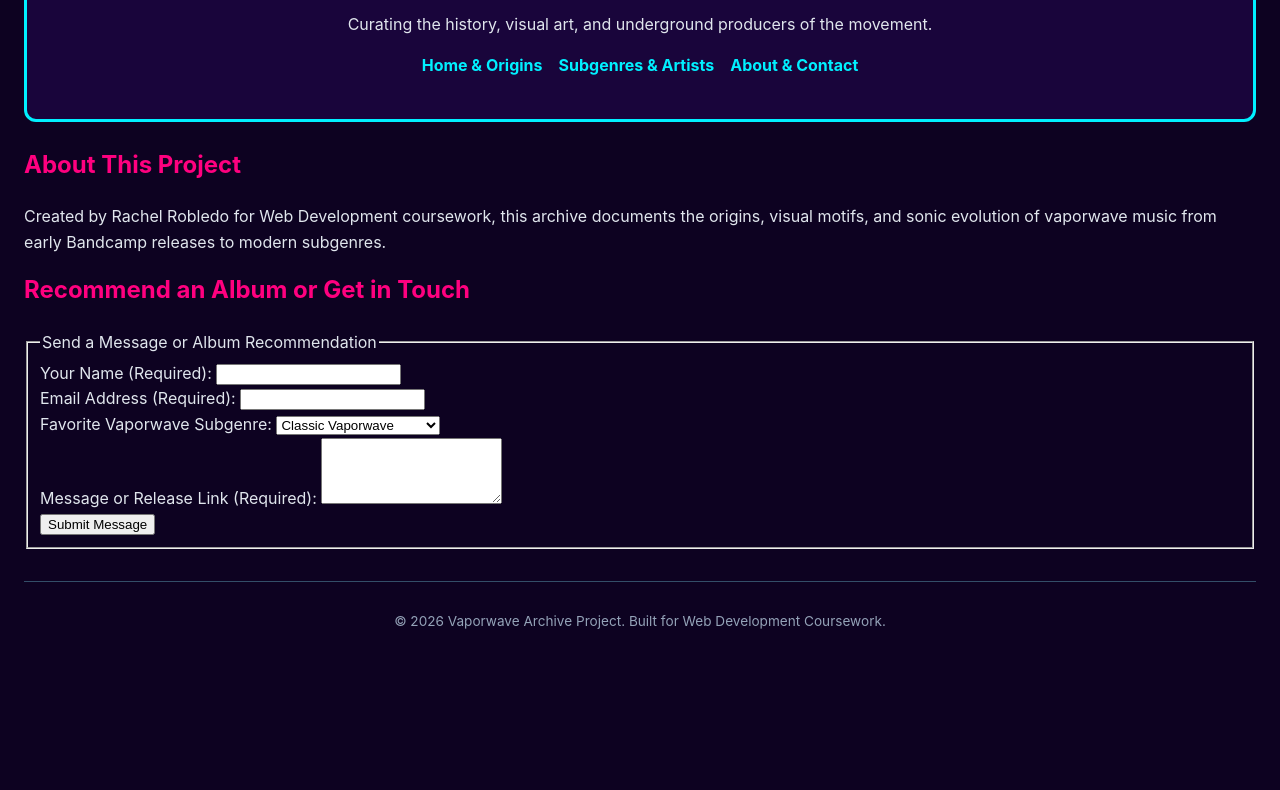
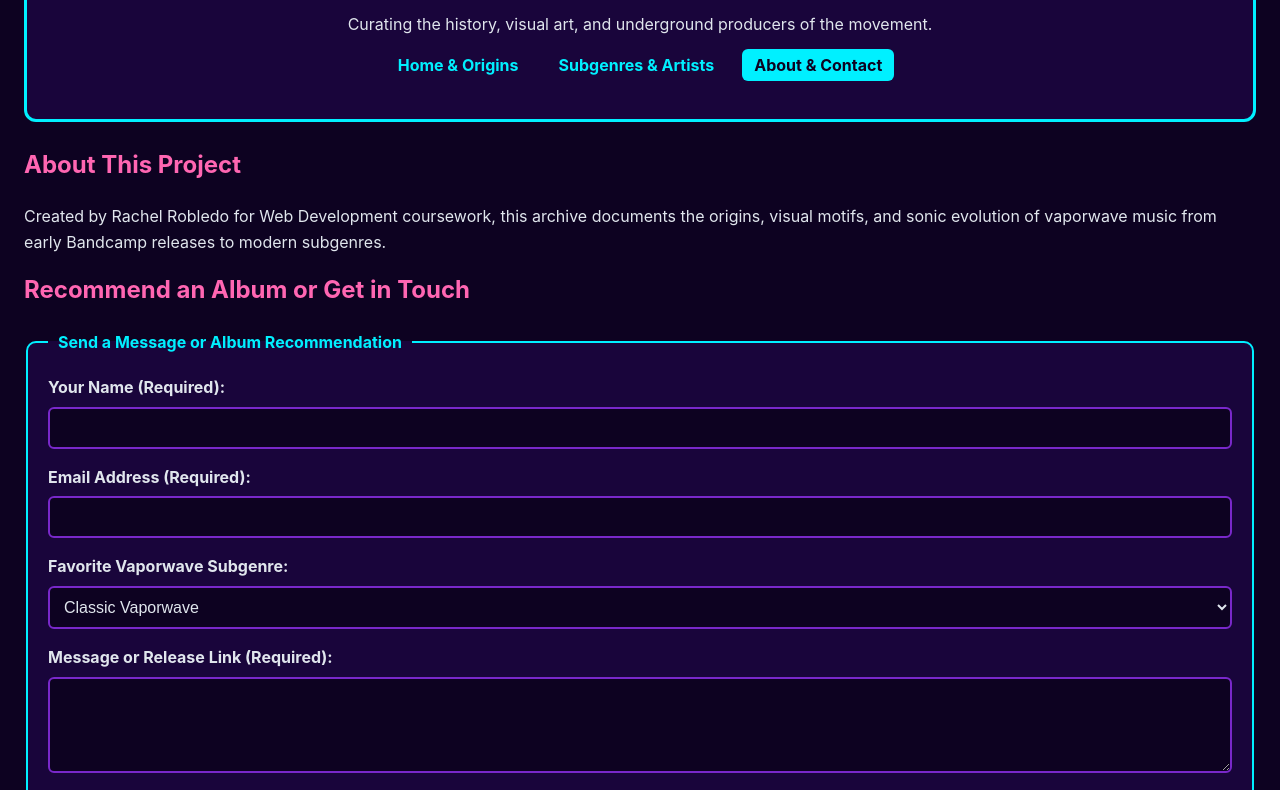
Before and after one commit to Squog86/vaporwave, a plain HTML site: page about.html in a window 1280 px wide. Shown: the part 112-902 px from the top of the page. Before the commit the page ends 800 px from the top, so only its background shows below. Drawn offline with Linux system fonts and the light colour scheme.

Commit message:
Revise Vaporwave theme colors and add form styles
Updated color palette and improved accessibility for various elements. Added styles for form elements and adjusted hover states.

```diff
--- a/style.css
+++ b/style.css
@@ -1,7 +1,7 @@
 /* =========================================================
-   Vaporwave Theme Palette:
-   - Primary Accent: Neon Cyan (#00f0ff)
-   - Complementary Accent: Neon Magenta (#ff007f)
+   Vaporwave Theme Palette (WCAG AA Verified >= 4.5:1):
+   - Primary Accent: Neon Cyan (#00f0ff) - 13.5:1 contrast
+   - Complementary Accent: Bright Magenta (#ff66b2) - 6.8:1 contrast
    - Background Base: Midnight Purple (#0d0221 / #19053b)
    ========================================================= */
 
@@ -14,10 +14,6 @@ body {
   padding: 24px;
 }
 
-/* ---------------------------------------------------------
-   1. TYPE SELECTOR: header
-   Box Model applied: margin, padding, border
-   --------------------------------------------------------- */
 header {
   background-color: #19053b;
   border: 3px solid #00f0ff;
@@ -27,22 +23,14 @@ header {
   text-align: center;
 }
 
-/* ---------------------------------------------------------
-   2. ID SELECTOR: #origins
-   Box Model applied: margin, padding, border
-   --------------------------------------------------------- */
-#origins {
+#origins, .content-box {
   background-color: #1a083d;
-  border: 2px solid #ff007f;
+  border: 2px solid #ff66b2;
   border-radius: 10px;
   padding: 20px;
   margin-bottom: 24px;
 }
 
-/* ---------------------------------------------------------
-   3. CLASS SELECTOR: .feature-card
-   Box Model applied: margin, padding, border
-   --------------------------------------------------------- */
 .feature-card {
   background-color: #240046;
   border: 2px solid #7928ca;
@@ -65,16 +53,19 @@ nav a {
   color: #00f0ff;
   text-decoration: none;
   font-weight: bold;
+  padding: 6px 12px;
+  border-radius: 6px;
 }
 
-nav a:hover {
-  color: #ff007f;
-  text-decoration: underline;
+nav a:hover, nav a[aria-current="page"] {
+  color: #0d0221;
+  background-color: #00f0ff;
+  text-decoration: none;
 }
 
-/* Headings & Text Colors */
+/* Headings & Text Colors (WCAG AA Compliant) */
 h1, h2, h3 {
-  color: #ff007f;
+  color: #ff66b2;
   margin-top: 0;
 }
 
@@ -92,12 +83,80 @@ img {
 }
 
 figcaption {
-  font-size: 0.85rem;
-  color: #94a3b8;
+  font-size: 0.9rem;
+  color: #cbd5e1;
   margin-top: 8px;
 }
 
-/* Remaining Sections & Footer */
+/* Accessible Contact Form Styling */
+fieldset {
+  border: 2px solid #00f0ff;
+  border-radius: 10px;
+  padding: 20px;
+  background-color: #19053b;
+}
+
+legend {
+  color: #00f0ff;
+  font-weight: bold;
+  padding: 0 10px;
+}
+
+.form-group {
+  margin-bottom: 16px;
+}
+
+label {
+  display: block;
+  font-weight: bold;
+  margin-bottom: 6px;
+  color: #e0e6ed;
+}
+
+input, select, textarea {
+  width: 100%;
+  box-sizing: border-box;
+  padding: 10px;
+  border: 2px solid #7928ca;
+  border-radius: 6px;
+  background-color: #0d0221;
+  color: #e0e6ed;
+  font-size: 1rem;
+}
+
+input:focus, select:focus, textarea:focus {
+  outline: 3px solid #00f0ff;
+  border-color: #00f0ff;
+}
+
+input[aria-invalid="true"], textarea[aria-invalid="true"] {
+  border-color: #ff8080;
+}
+
+.error-message {
+  display: block;
+  color: #ff8080;
+  font-weight: bold;
+  font-size: 0.9rem;
+  margin-top: 4px;
+}
+
+button[type="submit"] {
+  background-color: #00f0ff;
+  color: #0d0221;
+  font-weight: bold;
+  font-size: 1rem;
+  padding: 12px 24px;
+  border: none;
+  border-radius: 8px;
+  cursor: pointer;
+}
+
+button[type="submit"]:hover {
+  background-color: #ff66b2;
+  color: #0d0221;
+}
+
 #pillars, #listen {
   margin-bottom: 24px;
 }
@@ -105,7 +164,7 @@ figcaption {
 footer {
   text-align: center;
   font-size: 0.85rem;
-  color: #94a3b8;
+  color: #cbd5e1;
   border-top: 1px solid #334e68;
   padding-top: 16px;
   margin-top: 32px;
```
